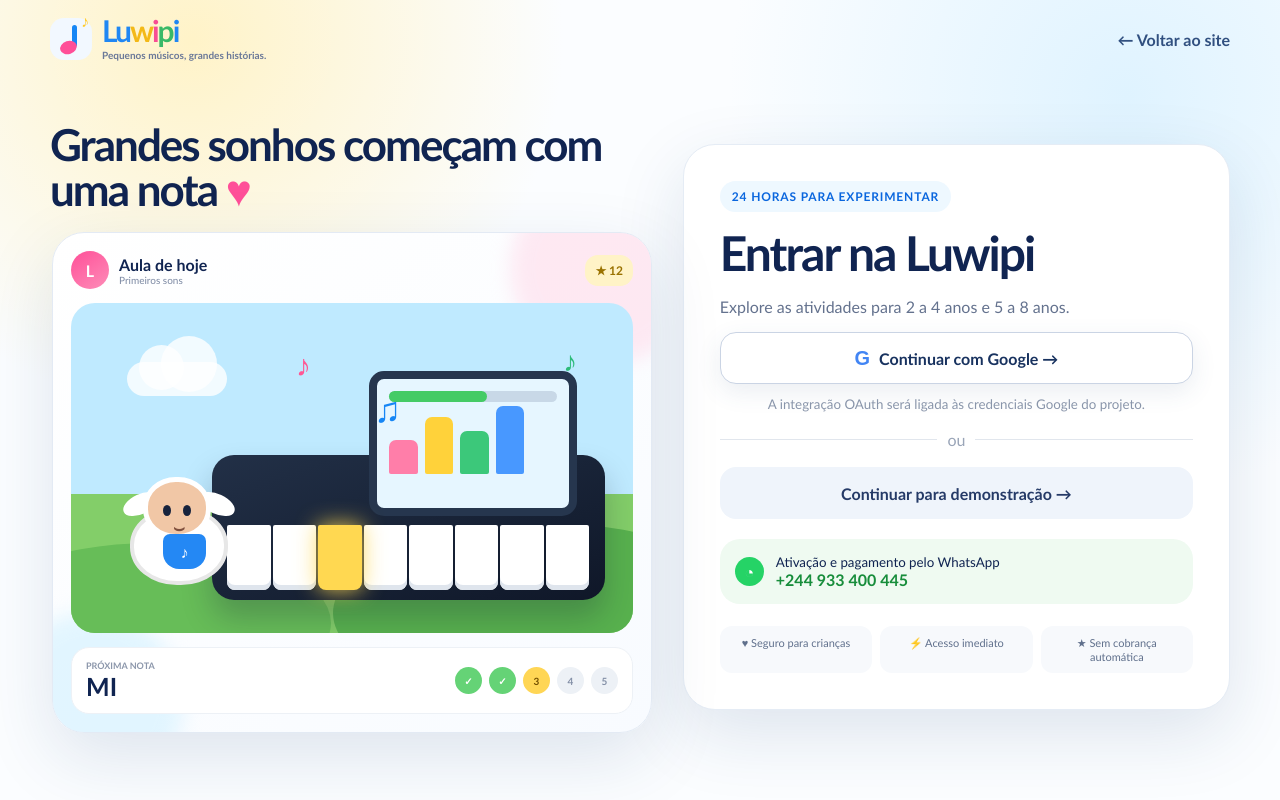
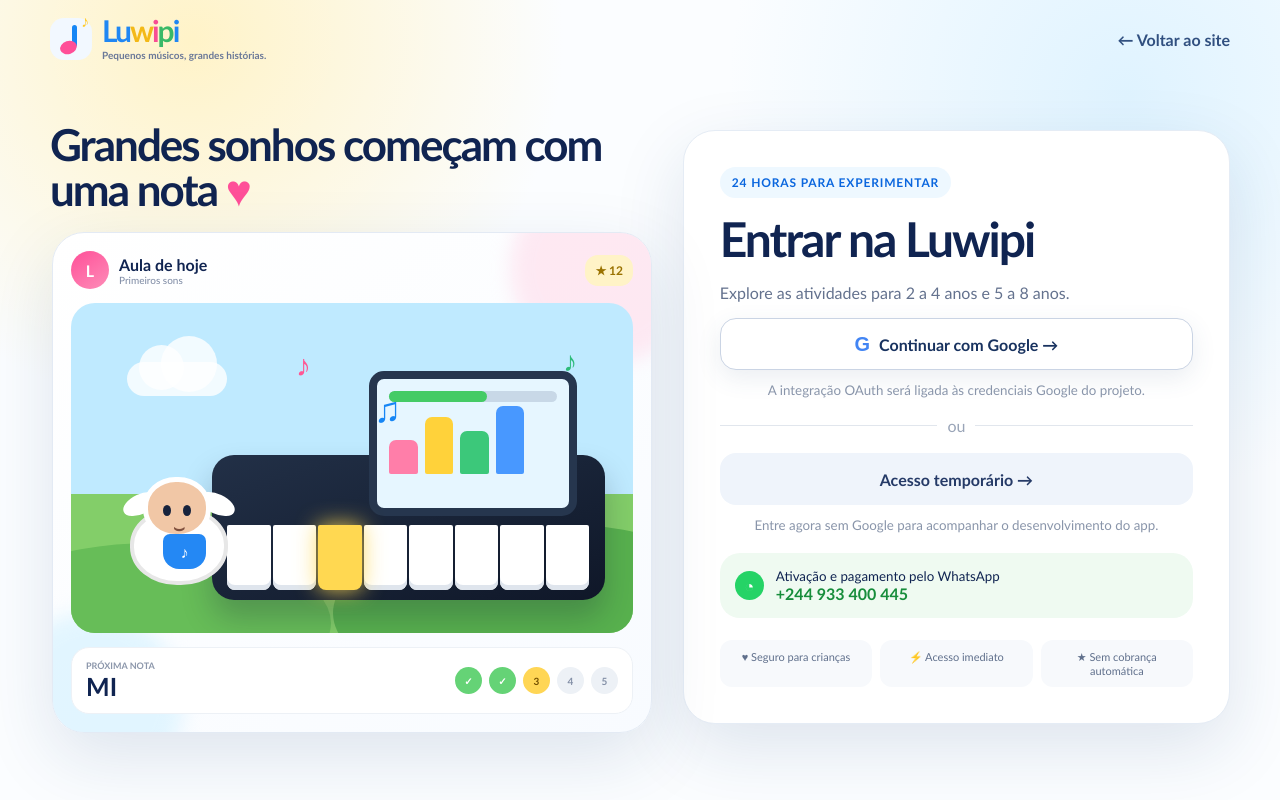
Before and after one commit to yuranicango-sketch/Luwipi, a Next.js app: page /login in a window 1280 px wide. Built offline with nearby package versions, Linux system fonts and the light colour scheme.

Commit message:
feat: expose temporary access from login

```diff
--- a/app/login/page.tsx
+++ b/app/login/page.tsx
@@ -17,7 +17,8 @@ export default function LoginPage() {
           <Link className="btn btn-google btn-block" href="/onboarding"><span className="google-g">G</span> Continuar com Google →</Link>
           <small className="muted-center">A integração OAuth será ligada às credenciais Google do projeto.</small>
           <div className="divider"><span>ou</span></div>
-          <Link className="btn btn-soft btn-block" href="/onboarding">Continuar para demonstração →</Link>
+          <Link className="btn btn-soft btn-block" href="/demo">Acesso temporário →</Link>
+          <small className="muted-center">Entre agora sem Google para acompanhar o desenvolvimento do app.</small>
           <a className="whatsapp-card" href={whatsapp} target="_blank" rel="noreferrer"><span className="wa-icon">◔</span><span><small>Ativação e pagamento pelo WhatsApp</small><strong>+244 933 400 445</strong></span></a>
           <div className="trust-row"><span>♥ Seguro para crianças</span><span>⚡ Acesso imediato</span><span>★ Sem cobrança automática</span></div>
         </section>
```
